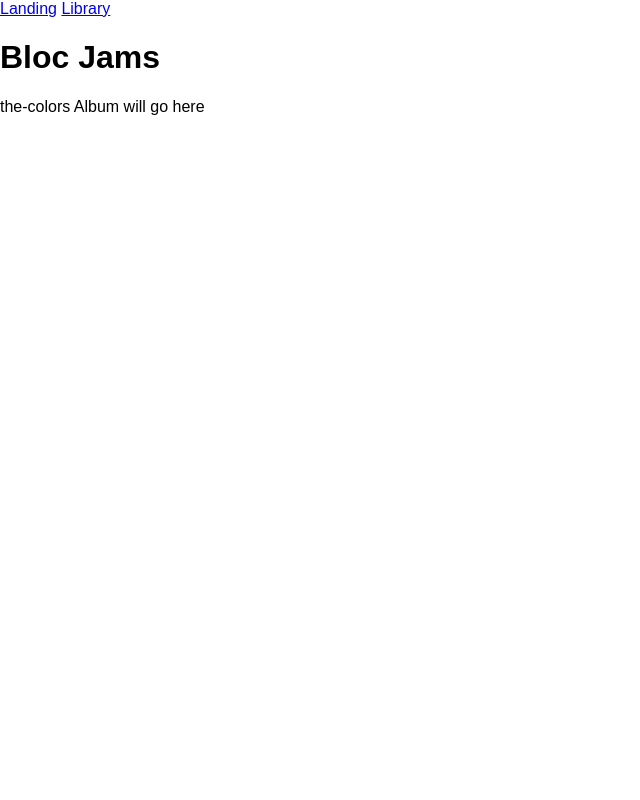
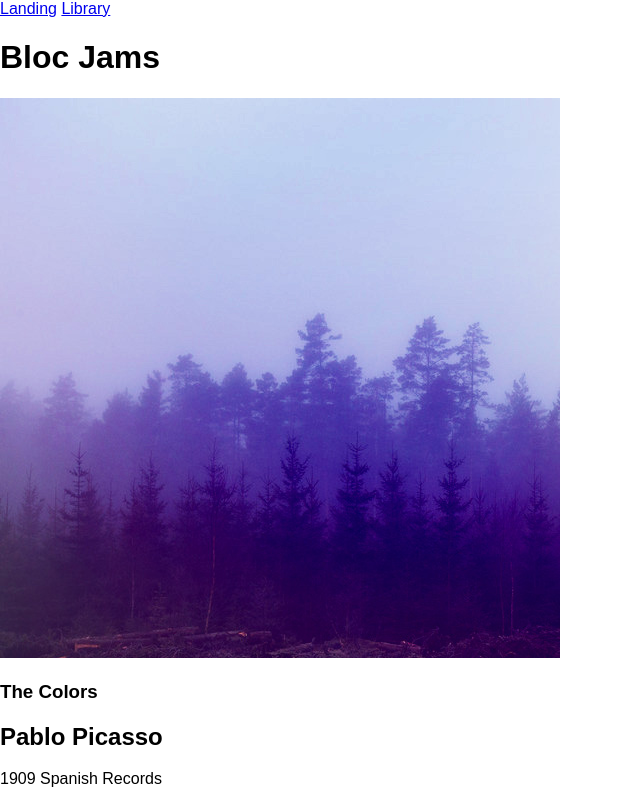
Before and after one commit to isimon1002/Bloc-Jams-React, a React (Create React App) app: page /album/the-colors in a window 1280 px wide. Shown: the whole page, without its empty margins (0-640 px from the left). Built offline with nearby package versions, Linux system fonts and the light colour scheme.

Commit message:
checkpoint6

```diff
--- a/src/components/Album.js
+++ b/src/components/Album.js
@@ -1,10 +1,40 @@
 import React, { Component } from 'react';
+import albumData from './../data/albums';
 
 class Album extends Component {
+  constructor(props) {
+  super(props);
+
+  const album = albumData.find( album => {
+    return album.slug === this.props.match.params.slug
+  });
+
+  this.state = {
+    album: album
+  };
+}
+
+
   render() {
     return (
       <section className="album">
-        {this.props.match.params.slug} Album will go here
+        <section id="album-info">
+          <img id="album-cover-art" src={this.state.album.albumCover} />
+          <div className="album-details">
+            <h1 id="album-title">{this.state.album.title}</h1>
+            <h2 className="artist">{this.state.album.artist}</h2>
+            <div id="release-info">{this.state.album.releaseInfo}</div>
+          </div>
+        </section>
+        <table id="song-list">
+          <colgroup>
+            <col id="song-number-column" />
+            <col id="song-title-column" />
+            <col id="song-duration-column" />
+          </colgroup>
+          <tbody>
+          </tbody>
+        </table>
       </section>
     );
   }
```
